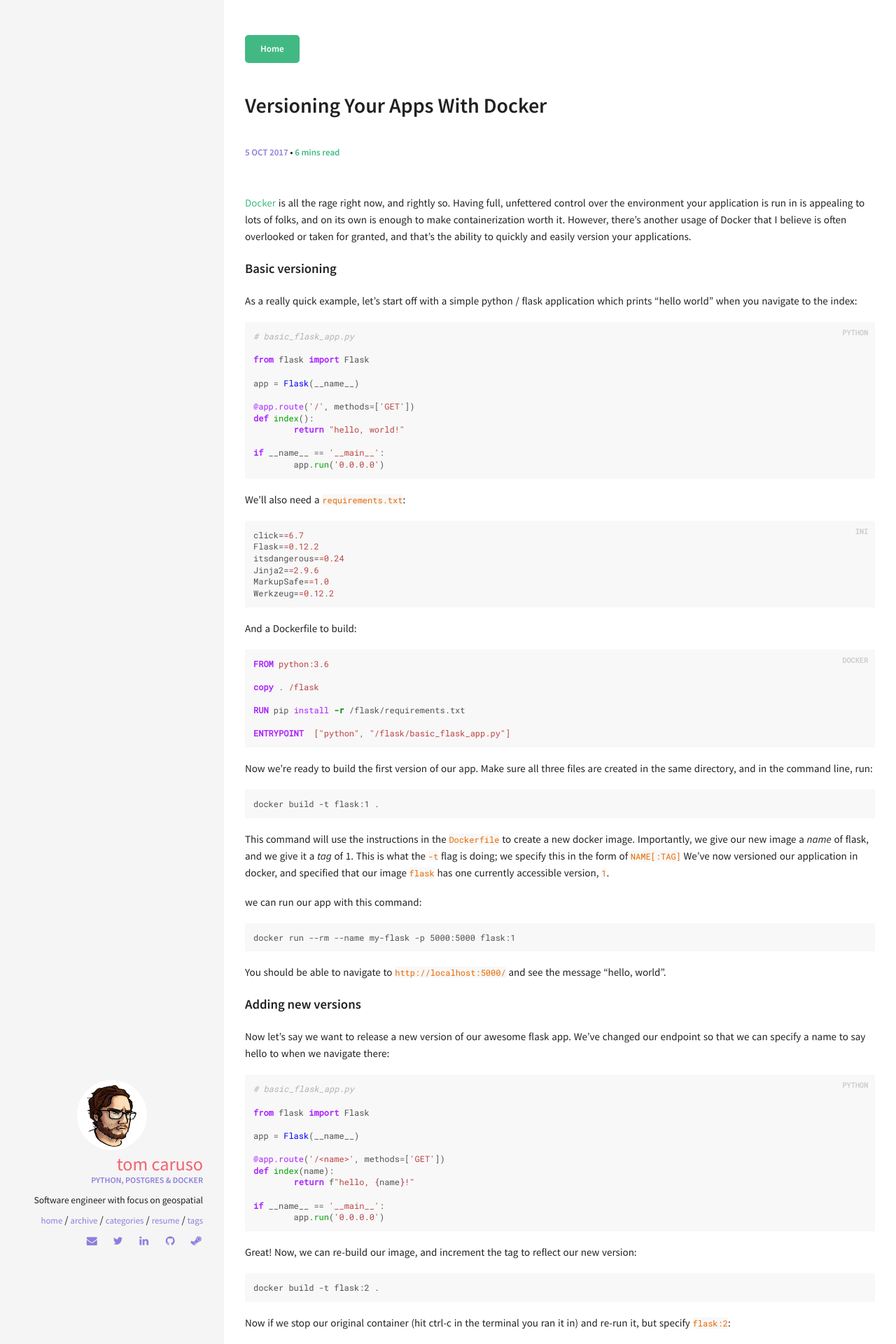
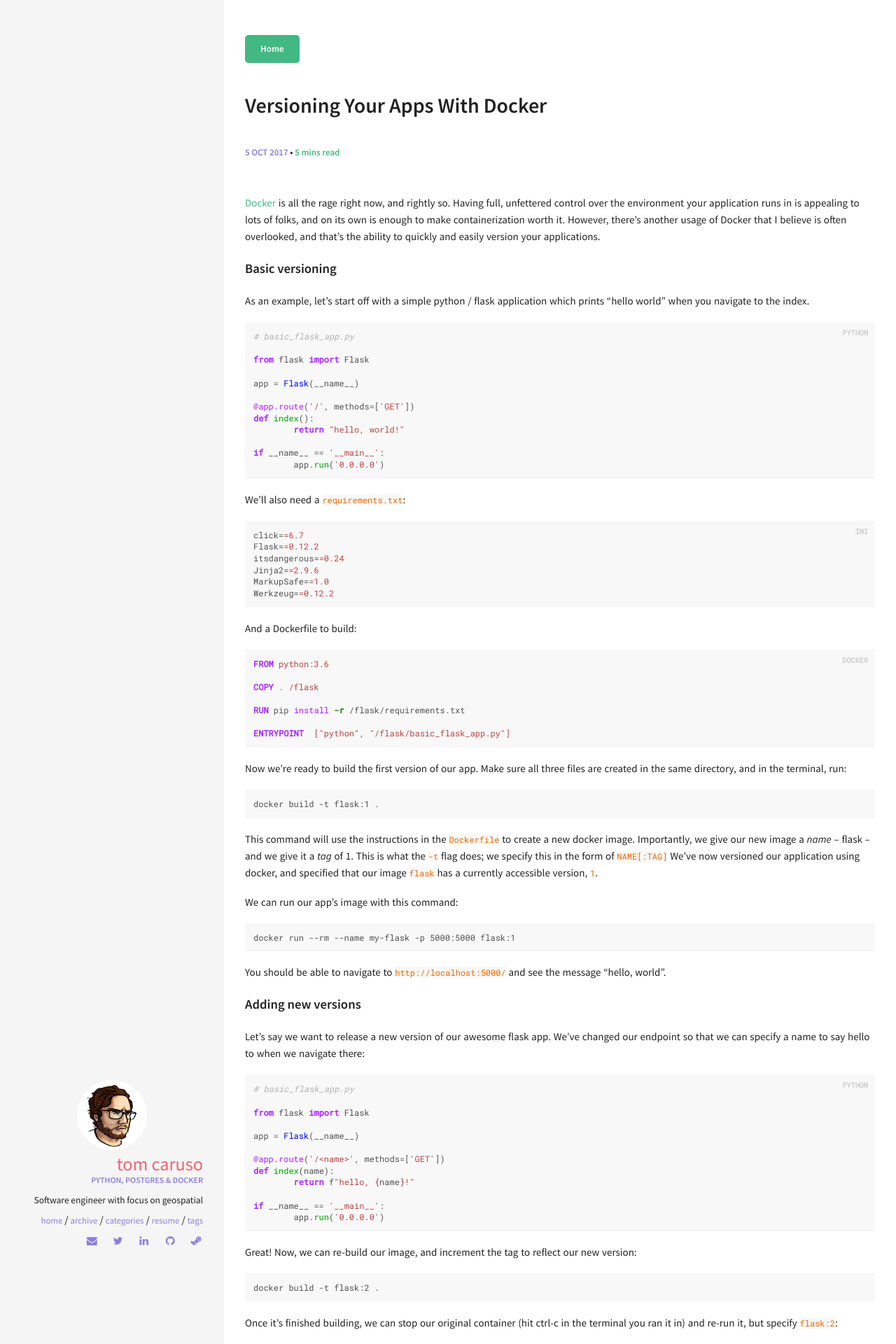
Before and after one commit to tomplex/tomplex.github.io, a Jekyll site: the page built from _posts/2017-10-05-versioning-with-docker.md, in a window 1280 px wide. Shown: the top 1920 px of the page at 70% size. Built offline with Jekyll 4.4.1, drawn with Linux system fonts in a browser that asks for light colours; some of the changed text lies outside the part shown.

Commit message:
some grammar fixes & edits

````diff
--- a/_posts/2017-10-05-versioning-with-docker.md
+++ b/_posts/2017-10-05-versioning-with-docker.md
@@ -6,11 +6,11 @@ categories: [docker]
 comments: true
 ---
 
-[Docker](https://www.docker.com/) is all the rage right now, and rightly so. Having full, unfettered control over the environment your application is run in is appealing to lots of folks, and on its own is enough to make containerization worth it. However, there's another usage of Docker that I believe is often overlooked or taken for granted, and that's the ability to quickly and easily version your applications.
+[Docker](https://www.docker.com/) is all the rage right now, and rightly so. Having full, unfettered control over the environment your application runs in is appealing to lots of folks, and on its own is enough to make containerization worth it. However, there's another usage of Docker that I believe is often overlooked, and that's the ability to quickly and easily version your applications.
 
 #### Basic versioning
 
-As a really quick example, let's start off with a simple python / flask application which prints "hello world" when you navigate to the index:
+As an example, let's start off with a simple python / flask application which prints "hello world" when you navigate to the index.
 
 {% highlight python %}
 # basic_flask_app.py
@@ -43,22 +43,22 @@ And a Dockerfile to build:
 {% highlight docker %}
 FROM python:3.6
 
-copy . /flask
+COPY . /flask
 
 RUN pip install -r /flask/requirements.txt
 
 ENTRYPOINT  ["python", "/flask/basic_flask_app.py"]
 {% endhighlight %}
 
-Now we're ready to build the first version of our app. Make sure all three files are created in the same directory, and in the command line, run:
+Now we're ready to build the first version of our app. Make sure all three files are created in the same directory, and in the terminal, run:
 
 ```
 docker build -t flask:1 .
 ```
 
-This command will use the instructions in the `Dockerfile` to create a new docker image.  Importantly, we give our new image a *name* of flask, and we give it a *tag* of 1. This is what the `-t` flag is doing; we specify this in the form of `NAME[:TAG]` We've now versioned our application in docker, and specified that our image `flask` has one currently accessible version, `1`.
+This command will use the instructions in the `Dockerfile` to create a new docker image.  Importantly, we give our new image a *name* -- flask -- and we give it a *tag* of 1. This is what the `-t` flag does; we specify this in the form of `NAME[:TAG]` We've now versioned our application using docker, and specified that our image `flask` has a currently accessible version, `1`.
 
-we can run our app with this command:
+We can run our app's image with this command:
 
 ```
 docker run --rm --name my-flask -p 5000:5000 flask:1
@@ -68,7 +68,7 @@ You should be able to navigate to `http://localhost:5000/` and see the message "
 
 #### Adding new versions
 
-Now let's say we want to release a new version of our awesome flask app. We've changed our endpoint so that we can specify a name to say hello to when we navigate there:
+Let's say we want to release a new version of our awesome flask app. We've changed our endpoint so that we can specify a name to say hello to when we navigate there:
 
 {% highlight python %}
 # basic_flask_app.py
@@ -91,7 +91,7 @@ Great! Now, we can re-build our image, and increment the tag to reflect our new
 docker build -t flask:2 .
 ```
 
-Now if we stop our original container (hit ctrl-c in the terminal you ran it in) and re-run it, but specify `flask:2`:
+Once it's finished building, we can stop our original container (hit ctrl-c in the terminal you ran it in) and re-run it, but specify `flask:2`:
 
 ```
 docker run --rm --name my-flask -p 5000:5000 flask:2
@@ -105,7 +105,7 @@ hello, tom!
 
 #### What's the point?
 
-You might be asking yourself, why do I care? Well, you should care for a couple of reasons. Even though we've changed our code, we still have a copy of our application exactly as it was when it was version 1, and with a simple command, can re-deploy that old version if necessary. If you over-wrote your application's old docker image, or weren't using docker at all before, then in order to deploy an old version of your app, you'd need to go check out a different version's branch, or go hunt down the last commit before you introduced this breaking change.
+You might be asking yourself, why do I care? Well, even though we've changed our code, we still have a copy of our application exactly as it was when it was version 1, and with a simple command, can re-deploy that old version if necessary. If you over-wrote your application's old docker image, or weren't using docker at all before, then in order to deploy an old version of your app, you'd need to go check out a different version's branch, or go hunt down the last commit before you introduced this breaking change.
 
 The point is, with explictly versioned docker containers, deploying an older version of your application (or a newer one once you've fixed your silly mistake) is damn near trivial.
 
@@ -131,7 +131,3 @@ This way, on every push to master, you'll have a nicely versioned copy of your a
 I hope I've managed to convince you of the value of rigorously tagging & versioning your application's docker images. The truth is, with a programming language like Java where you compile your code into a .jar file, a lot of this is already taken care of for you; you can have multiple copies of your binaries hanging around to run previous versions. For a language like Python where there are no binaries, having older versions of your application hanging out is harder to manage unless you strictly follow a [git flow](https://datasift.github.io/gitflow/IntroducingGitFlow.html) approach with release branches. However, the extra advantage here is that you not only have a versioned copy of your application's source code, but you also have a versioned copy of its *full environment* at that given time, as well. It might seem like a lot of extra work for a just little bit of reward, but the first time you find your application is behaving unexpectedly, the simple fix of executing `docker run my_app:previous_version` will be worth it!
 
 Note: All code for this blog post can be found [here](https://github.com/tomplex/blog-versioning-with-docker).
-
-#### Further reading
-
-If you're interested in learning how you can expand on this even more, it would be useful to read up on the [Docker Registry](https://docs.docker.com/registry/). A Docker Registry is a private repository that you can set up & connect multiple hosts to, so that images can be shared across multiple hosts, without needing to build the image on each host. This allows you build & push your application's images to one central location and easily deploy them to any connected host quickly and efficiently.
````
